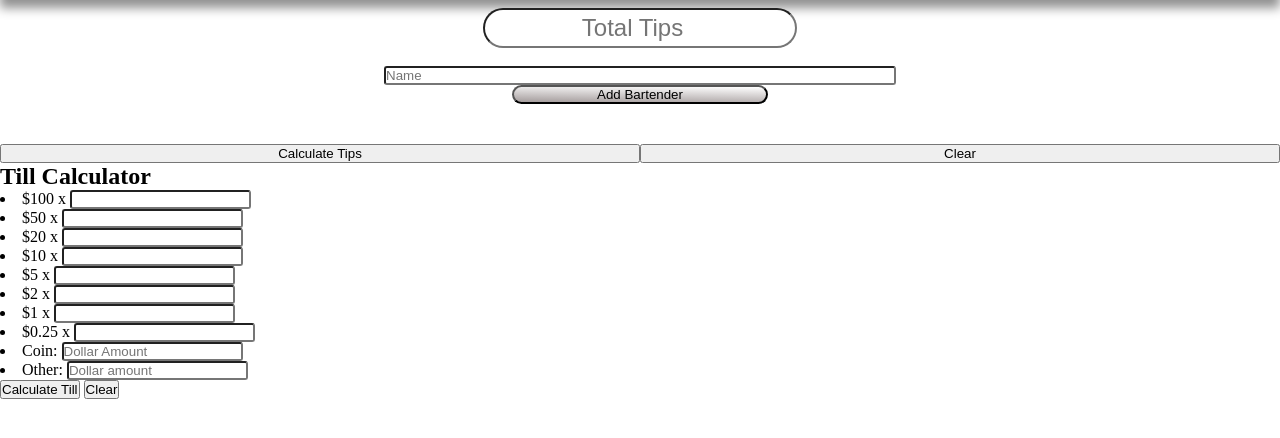
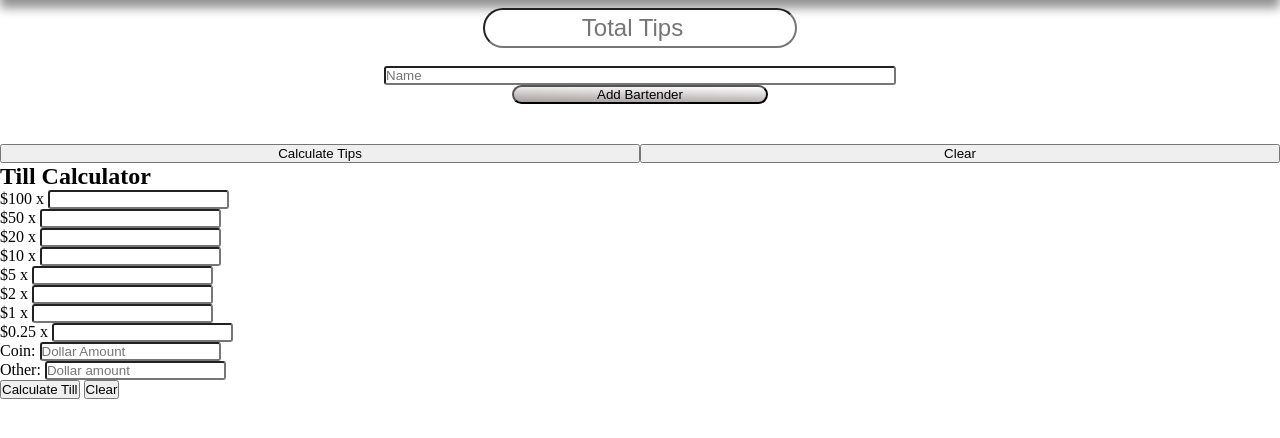
Before and after one commit to MorganEwanchuk/cashoutcalculator, a plain HTML site: page index.html in a window 1280 px wide. Shown: the part 114-552 px from the top of the page. Drawn offline with Linux system fonts and the light colour scheme.

Commit message:
removed bullets from list

```diff
--- a/style.css
+++ b/style.css
@@ -124,6 +124,9 @@ input{
 .tillCalculator{
     display: flex;
 }
+li{
+    list-style-type: none;
+}
 #tillOutput{
     align-self: center;
     justify-self: center;
```
